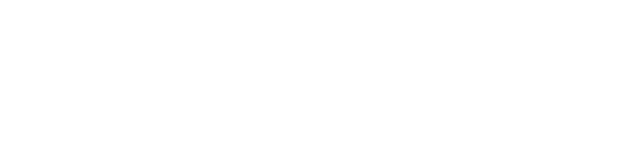
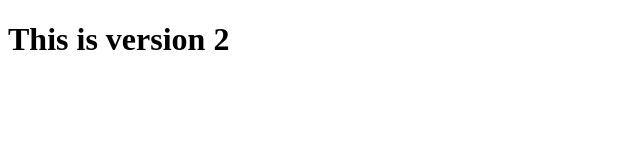
Before and after one commit to Avinashsinghcode/myrepo, a plain HTML site: page index.html in a window 1280 px wide. Shown: the whole page, without its empty margins (0-640 px from the left). Drawn offline with Linux system fonts and the light colour scheme.

Commit message:
second version of index.html

```diff
--- a/index.html
+++ b/index.html
@@ -3,9 +3,9 @@
 <head>
     <meta charset="UTF-8">
     <meta name="viewport" content="width=device-width, initial-scale=1.0">
-    <title>Version 1</title>
+    <title>Version 2</title>
 </head>
 <body>
-
+    <h1>This is version 2</h1>
 </body>
 </html>
```
